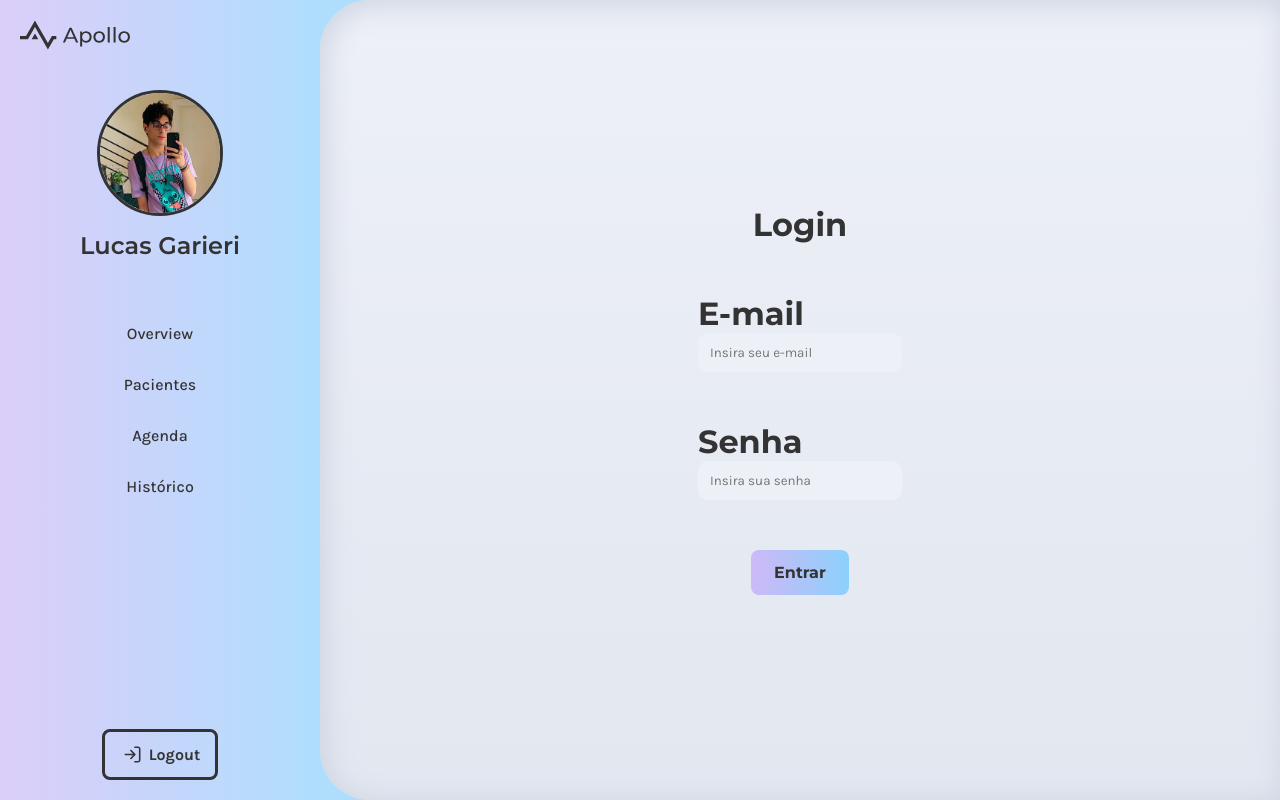
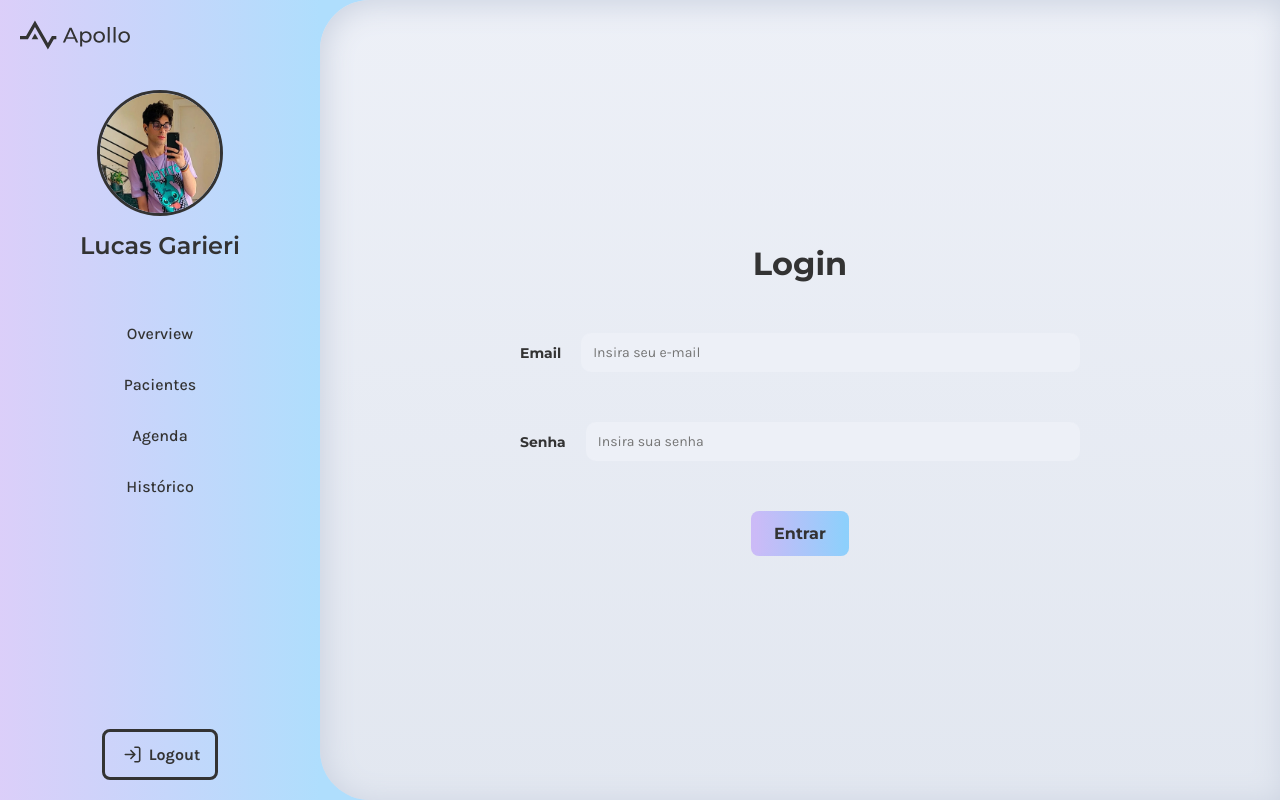
Before and after one commit to pedrohrodrig/LabEngSoft2-Frontend, a React (Create React App) app in the folder frontend/: page /login in a window 1280 px wide. Built offline with nearby package versions, Linux system fonts and the light colour scheme.

Commit message:
Adiciona CSS ao text-input

```diff
--- a/frontend/src/components/textInput/textInput.css
+++ b/frontend/src/components/textInput/textInput.css
@@ -1,9 +1,25 @@
-.input {
+.textinput {
   display: flex;
+  flex-direction: column;
+  gap: 10px;
+  width: 100%;
+}
+
+.textinput.horizontal {
+  flex-direction: row;
+  align-items: center;
+  gap: 20px;
+}
+
+.textinput h1 {
+  font-size: 14px;
+}
+
+.textinput input {
+  font-size: 14px;
   padding: 0px 10px;
   height: 35px;
-    width: 180px;
-    align-items: center;
+  width: 100%;
   font-family: "Karla", sans-serif;
   border-radius: 10px;
   border: 2px solid var(--light-gray);
--- a/frontend/src/pages/login/LoginPage/LoginPage.js
+++ b/frontend/src/pages/login/LoginPage/LoginPage.js
@@ -32,8 +32,6 @@ function LoginPage() {
 
         axios.defaults.headers.common['Authorization'] = `Bearer ${data['access']}`;
 
-        window.location.href = '/'
-
         NotificationManager.success("YASSSSSS");
       })
       .catch((error) => {
@@ -49,7 +47,7 @@ function LoginPage() {
           <Title head="Login" />
           <TextInput
             className="horizontal"
-            title="E-mail"
+            title="Email"
             placeholder="Insira seu e-mail"
             handleTextInput={e => setEmail(e.target.value)}
           />
--- a/frontend/src/utils/urls.js
+++ b/frontend/src/utils/urls.js
@@ -1,5 +1,6 @@
 export const urls = {
-  baseURL: 'http://54.207.43.234/api'
+  // baseURL: 'http://54.207.43.234/api'
+  baseURL: 'http://localhost:8100/api'
 }
 
 export default urls;
```
Lines whose indentation alone changed are shown as unchanged.
